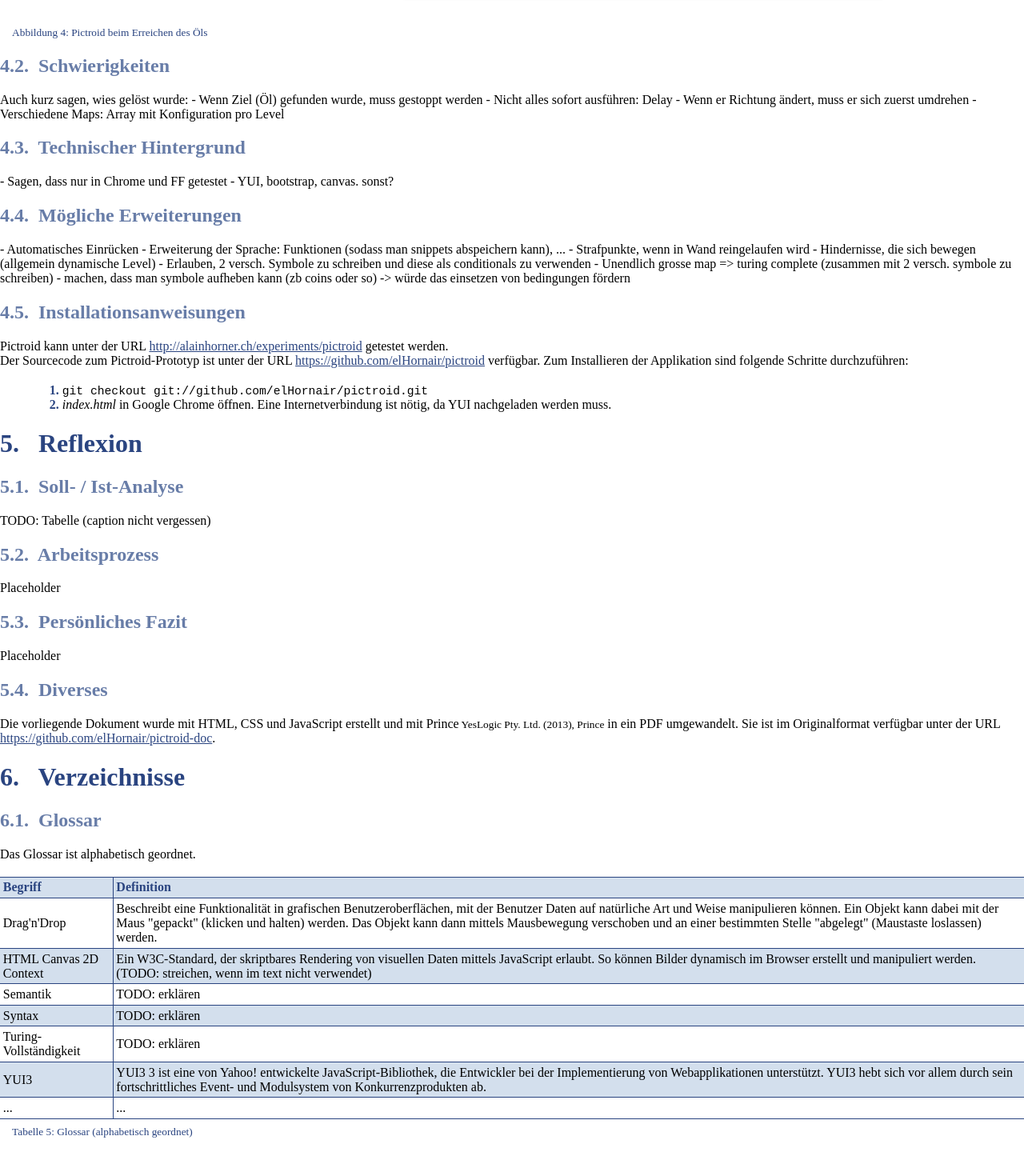
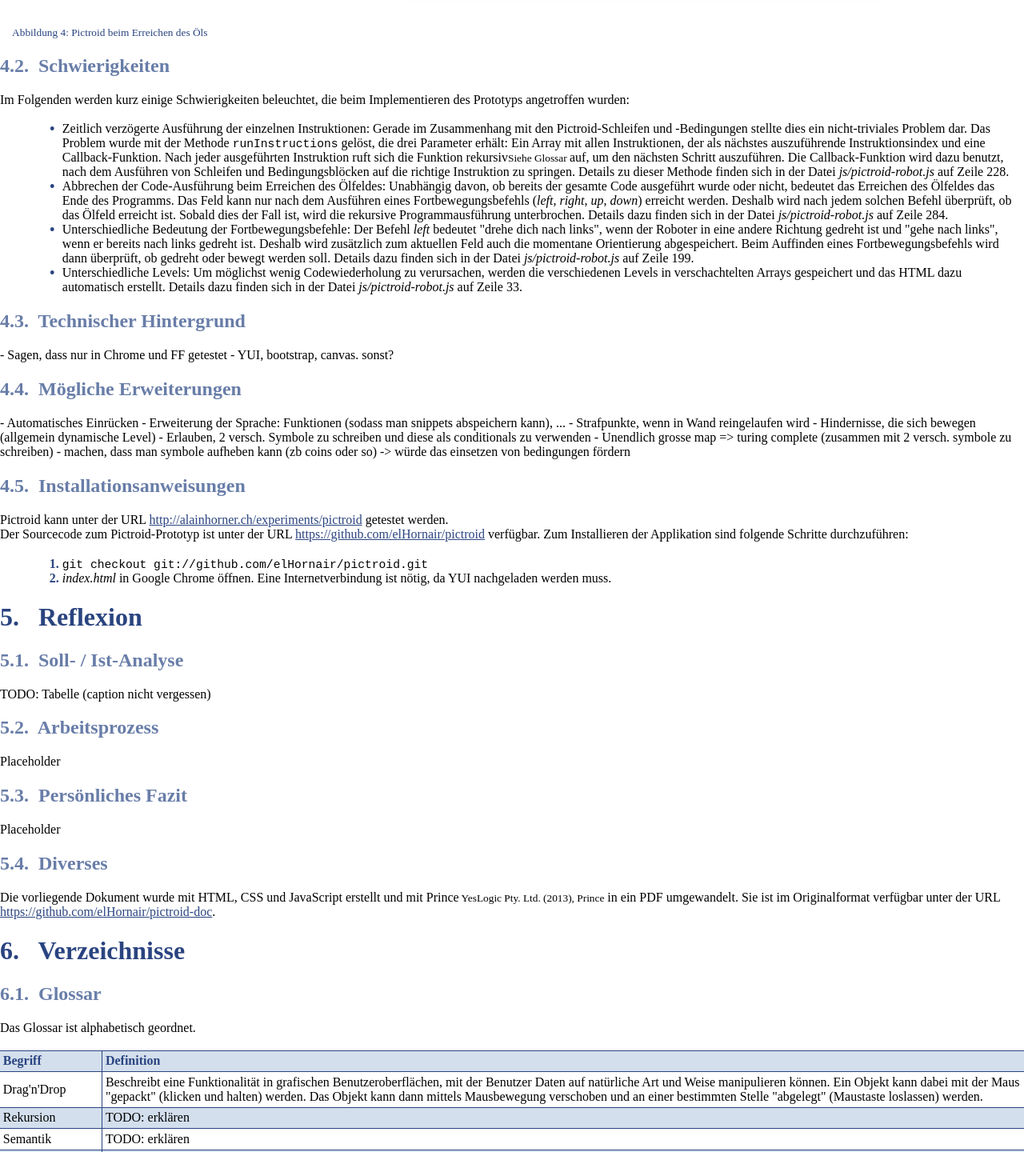
Before and after one commit to elHornair/pictroid-doc, a plain HTML site: page index.html in a window 1280 px wide. Shown: the part 10560-12000 px from the top of the page at 80% size. Drawn offline with Linux system fonts and the light colour scheme.

Commit message:
added encountered difficulties

```diff
--- a/index.html
+++ b/index.html
@@ -592,12 +592,34 @@
 
         <h2>Schwierigkeiten</h2>
         <p>
-            Auch kurz sagen, wies gelöst wurde:
-                - Wenn Ziel (Öl) gefunden wurde, muss gestoppt werden
-                - Nicht alles sofort ausführen: Delay
-                - Wenn er Richtung ändert, muss er sich zuerst umdrehen
-                - Verschiedene Maps: Array mit Konfiguration pro Level
+            Im Folgenden werden kurz einige Schwierigkeiten beleuchtet, die beim Implementieren des Prototyps
+            angetroffen wurden:
         </p>
+        <ul>
+            <li>Zeitlich verzögerte Ausführung der einzelnen Instruktionen: Gerade im Zusammenhang mit den
+                Pictroid-Schleifen und -Bedingungen stellte dies ein nicht-triviales Problem dar. Das Problem wurde
+                mit der Methode <span class="code">runInstructions</span> gelöst, die drei Parameter erhält: Ein Array
+                mit allen Instruktionen, der als nächstes auszuführende Instruktionsindex und eine Callback-Funktion.
+                Nach jeder ausgeführten Instruktion ruft sich die Funktion rekursiv<span class="footnote">Siehe Glossar
+                </span> auf, um den nächsten Schritt auszuführen. Die Callback-Funktion wird dazu benutzt, nach dem
+                Ausführen von Schleifen und
+                Bedingungsblöcken auf die richtige Instruktion zu springen. Details zu dieser Methode finden sich in der
+                Datei <i>js/pictroid-robot.js</i> auf Zeile 228.</li>
+            <li>Abbrechen der Code-Ausführung beim Erreichen des Ölfeldes: Unabhängig davon, ob bereits der gesamte Code
+                ausgeführt wurde oder nicht, bedeutet das Erreichen des Ölfeldes das Ende des Programms. Das Feld kann
+                nur nach dem Ausführen eines Fortbewegungsbefehls (<i>left</i>, <i>right</i>, <i>up</i>, <i>down</i>)
+                erreicht werden. Deshalb wird nach jedem solchen Befehl
+                überprüft, ob das Ölfeld erreicht ist. Sobald dies der Fall ist, wird die rekursive Programmausführung
+                unterbrochen. Details dazu finden sich in der Datei <i>js/pictroid-robot.js</i> auf Zeile 284.</li>
+            <li>Unterschiedliche Bedeutung der Fortbewegungsbefehle: Der Befehl <i>left</i> bedeutet "drehe dich nach
+                links", wenn der Roboter in eine andere Richtung gedreht ist und "gehe nach links", wenn er bereits
+                nach links gedreht ist. Deshalb wird zusätzlich zum aktuellen Feld auch die momentane Orientierung
+                abgespeichert. Beim Auffinden eines Fortbewegungsbefehls wird dann überprüft, ob gedreht oder bewegt
+                werden soll. Details dazu finden sich in der Datei <i>js/pictroid-robot.js</i> auf Zeile 199.</li>
+            <li>Unterschiedliche Levels: Um möglichst wenig Codewiederholung zu verursachen, werden die verschiedenen
+                Levels in verschachtelten Arrays gespeichert und das HTML dazu automatisch erstellt. Details dazu finden
+                sich in der Datei <i>js/pictroid-robot.js</i> auf Zeile 33.</li>
+        </ul>
 
         <h2>Technischer Hintergrund</h2>
         <p>
@@ -684,10 +706,9 @@
                 </td>
             </tr>
             <tr>
-                <td>HTML Canvas 2D Context</td>
-                <td>Ein W3C-Standard, der skriptbares Rendering von visuellen Daten mittels
-                    JavaScript erlaubt. So können Bilder dynamisch im Browser erstellt und
-                    manipuliert werden. (TODO: streichen, wenn im text nicht verwendet)
+                <td>Rekursion</td>
+                <td>
+                    TODO: erklären
                 </td>
             </tr>
             <tr>
```
